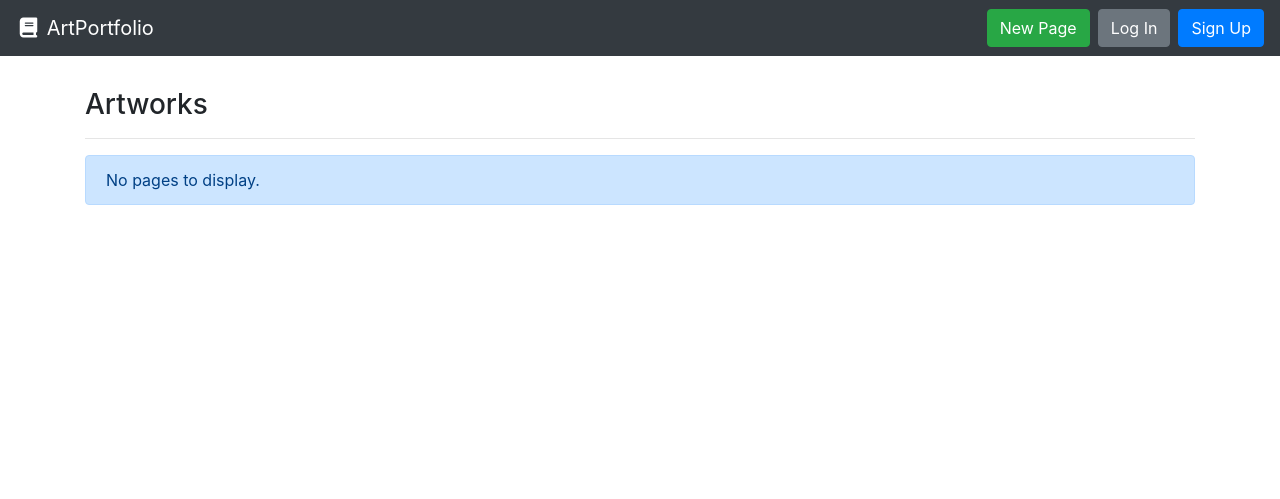
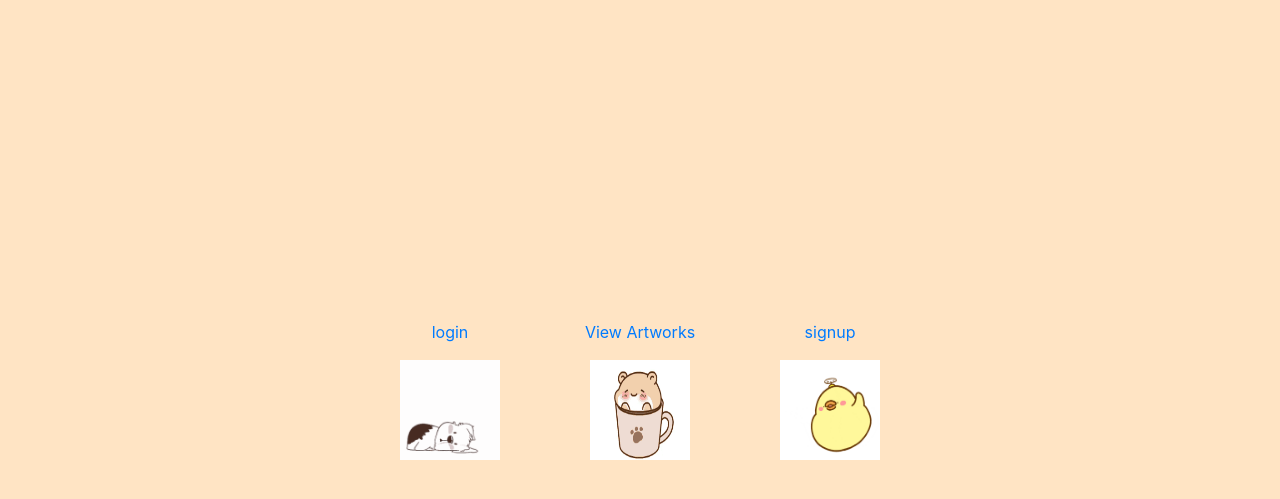
Before and after one commit to omarsagoo/artist_portfolio, a Django app: page / in a window 1280 px wide. Shown: the top 499 px of the page. Run offline with Django 3.2, Linux system fonts and the light colour scheme; data that the repository does not hold is empty; some libraries are stand-ins or nearby versions.

Commit message:
create index page

```diff
--- a/artists/models.py
+++ b/artists/models.py
@@ -16,6 +16,9 @@ class ArtPage(models.Model):
                             help_text="Unique URL path to access this page. Generated by the system.")
 
     image = models.ImageField(upload_to="gallery")
+
+    short_desc = models.CharField(max_length=1000,
+                                help_text="A short description to display on the main page.")
 
     content = models.TextField()
 
--- a/artists/urls.py
+++ b/artists/urls.py
@@ -1,10 +1,11 @@
 from django.urls import path
-from .views import ArtPageCreateView, ArtPageDetailView, ArtPageListView, ArtPageDeleteView, ArtPageUpdateView
+from .views import ArtPageCreateView, ArtPageDetailView, ArtPageListView, ArtPageDeleteView, ArtPageUpdateView, index
 
 
 # app_name = 'artists'
 urlpatterns = [
-    path('', ArtPageListView.as_view(), name='art-list-page'),
+    path('list-All/', ArtPageListView.as_view(), name='art-list-page'),
+    path('', index, name='index'),
     path('create/', ArtPageCreateView.as_view(), name='art-create-page'),
     path('artists/<str:artist>/<str:slug>/', ArtPageDetailView.as_view(), name='art-details-page'),
     path('artists/<str:artist>/<str:slug>/delete', ArtPageDeleteView.as_view(), name='art-delete'),
--- a/artists/views.py
+++ b/artists/views.py
@@ -25,6 +25,9 @@ def get_api_quote():
     quote_json = response.json()
 
     return quote_json['value']
+
+def index(request):
+    return render(request, 'index.html')
 
 # Create your views here.
 class ArtPageDetailView(DetailView):
--- a/myportfolio/settings.py
+++ b/myportfolio/settings.py
@@ -123,7 +123,11 @@ USE_TZ = True
 # https://docs.djangoproject.com/en/2.2/howto/static-files/
 
 STATIC_URL = '/static/'
-STATIC_ROOT = os.path.join(BASE_DIR, 'static')
+STATIC_ROOT = os.path.join(BASE_DIR, 'staticfiles')
+STATICFILES_DIRS = [
+    os.path.join(BASE_DIR, "static"),
+    os.path.join(BASE_DIR, 'static/thumbnails'),
+]
 
 LOGIN_REDIRECT_URL = "/"
 LOGOUT_REDIRECT_URL = "/"
--- a/templates/base.html
+++ b/templates/base.html
@@ -9,9 +9,9 @@
     {% load static %}
     <title>Art Portfolie</title>
   </head>
-  <body>
-    <nav class="navbar navbar-expand-md navbar-dark bg-dark">
-      <a class="navbar-brand" href="{% url 'art-list-page' %}"><i class="fas fa-fw fa-book"></i> ArtPortfolio</a>
+  <body style="background: burlywood">
+    <nav class="navbar navbar-expand-md navbar-dark bg-light">
+      <a class="navbar-brand" href="{% url 'art-list-page' %}"> ArtPortfolio</a>
       <form class="form-inline ml-auto">
         {% if user.is_authenticated %}
           <div class="text-white">Hello, <strong>{{ user.username }}</strong>!</div>
--- /dev/null
+++ b/templates/index.html
@@ -0,0 +1,42 @@
+{% load static %}
+<!DOCTYPE html>
+<html lang="en">
+<head>
+    <meta charset="UTF-8">
+    <meta name="viewport" content="width=device-width, initial-scale=1.0">
+    <meta http-equiv="X-UA-Compatible" content="ie=edge">
+    <link rel="stylesheet" href="https://maxcdn.bootstrapcdn.com/bootstrap/4.0.0/css/bootstrap.min.css" integrity="sha384-Gn5384xqQ1aoWXA+058RXPxPg6fy4IWvTNh0E263XmFcJlSAwiGgFAW/dAiS6JXm" crossorigin="anonymous">
+    <title>Max's Art Portfolio</title>
+</head>
+<body style="background: bisque; text-align:center;">
+    <div class="container" style="margin-top: 25%">
+        <div class="row align-items-center">
+            <div class="col-sm-3">
+
+            </div>
+            <div class="col-sm-2">
+              <a href="{% url 'login' %}">
+                <p>login</p>
+                <img src="{% static 'thumbnail/download.gif' %}" height="100px" width="100px" alt="">
+              </a>
+            </div>
+
+            <div class="col-sm-2">
+              <a href="{% url 'art-list-page' %}">
+                <p>View Artworks</p>
+                <img src="{% static 'thumbnail/tenor.gif' %}" height="100px" width="100px" alt="">
+              </a>
+            </div>
+            <div class="col-sm-2">
+              <a href="{% url 'signup' %}">
+                <p>signup</p>
+                <img src="{% static 'thumbnail/giphy.gif' %}" height="100px" width="100px" alt="">
+              </a>
+            </div>
+        </div>
+    </div>
+<script src="https://code.jquery.com/jquery-3.4.1.slim.min.js" integrity="sha384-J6qa4849blE2+poT4WnyKhv5vZF5SrPo0iEjwBvKU7imGFAV0wwj1yYfoRSJoZ+n" crossorigin="anonymous"></script>
+<script src="https://cdn.jsdelivr.net/npm/popper.js@1.16.0/dist/umd/popper.min.js" integrity="sha384-Q6E9RHvbIyZFJoft+2mJbHaEWldlvI9IOYy5n3zV9zzTtmI3UksdQRVvoxMfooAo" crossorigin="anonymous"></script>
+<script src="https://stackpath.bootstrapcdn.com/bootstrap/4.4.1/js/bootstrap.min.js" integrity="sha384-wfSDF2E50Y2D1uUdj0O3uMBJnjuUD4Ih7YwaYd1iqfktj0Uod8GCExl3Og8ifwB6" crossorigin="anonymous"></script>
+</body>
+</html>
```
Also changed, not shown: artists/migrations/0008_artpage_short_desc.py (added), db.sqlite3, static/thumbnail/download.gif (added), static/thumbnail/giphy.gif (added), static/thumbnail/tenor.gif (added).
